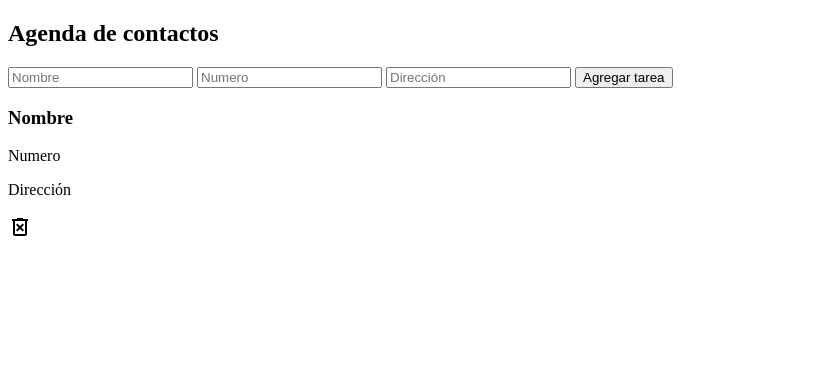
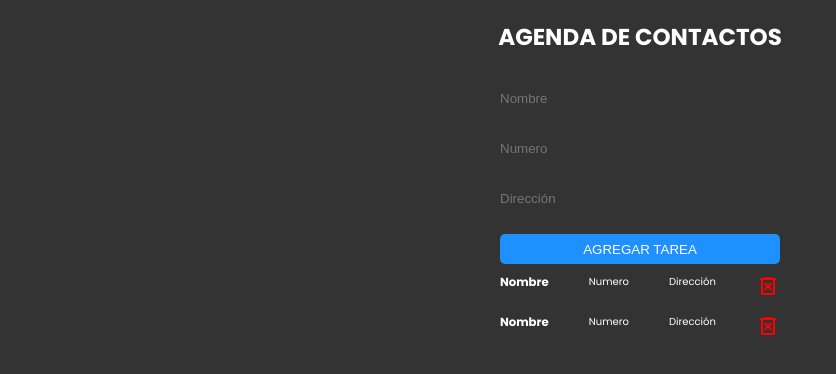
Before and after one commit to JuanfeMonroyJ/Agenda-de-Contactos, a plain HTML site: page index.html in a window 1280 px wide. Shown: the whole page, without its empty margins (0-836 px from the left). Drawn offline with nearby package versions, Linux system fonts and the light colour scheme.

Commit message:
integracion CSS y mejora html

```diff
--- a/index.html
+++ b/index.html
@@ -16,6 +16,7 @@
     <link
         href="https://fonts.googleapis.com/css2?family=Poppins:ital,wght@0,100;0,200;0,300;0,400;0,500;0,600;0,700;0,800;0,900;1,100;1,200;1,300;1,400;1,500;1,600;1,700;1,800;1,900&display=swap"
         rel="stylesheet">
+    <link rel="stylesheet" href="styles.css">
     <title>Contactos</title>
 </head>
 
@@ -24,7 +25,7 @@
         <!-- Head -->
         <h2>Agenda de contactos</h2>
         <!-- Formulario de datos -->
-        <div class="formulario de datos">
+        <div class="formulario-datos">
             <input type="text" class="nombre" placeholder="Nombre">
             <input type="text" class="numero" placeholder="Numero">
             <input type="text" class="direccion" placeholder="Dirección">
@@ -35,10 +36,19 @@
                     <h3>Nombre</h3>
                     <p>Numero</p>
                     <p>Dirección</p>
-                    <span class="material-symbols-outlined">
+                    <span class="material-symbols-outlined icono">
                         delete_forever
                         </span>
-
+                </div>
+            </div>
+            <div class="listado-tareas">
+                <div class="tarea">
+                    <h3>Nombre</h3>
+                    <p>Numero</p>
+                    <p>Dirección</p>
+                    <span class="material-symbols-outlined icono">
+                        delete_forever
+                        </span>
                 </div>
             </div>
         </div>
--- /dev/null
+++ b/styles.css
@@ -0,0 +1,81 @@
+*,::after,*::before {
+    margin: 0;
+    padding: 0;
+    box-sizing: border-box;
+}
+
+html {
+    font-family: "poppins", sans-serif;
+    font-size: 62.5%;
+}
+
+body {
+    background-color: rgba(0, 0, 0, .8);
+    color: rgb(255, 255, 255);
+}
+
+.container {
+    height: 100vh;
+    width: 70vh;
+    margin: 2rem auto;
+}
+
+.container h2 {
+    text-transform: uppercase;
+    text-align: center;
+    margin-bottom: 2rem;
+    font-size: 2.3rem;
+}
+
+.formulario-datos {
+    display: block;
+    width: 50%;
+    margin: 1rem auto;
+    display: flex;
+    flex-direction: column;
+}
+
+.formulario-datos input {
+    margin: 1rem 0rem;
+    line-height: 3rem;
+    background: none;
+    outline: 0;
+    border: 0;
+    color: white;
+}
+
+.formulario-datos input:active {
+    border-bottom: 1px solid dodgerblue;
+}
+
+.formulario-datos input:focus {
+    border-bottom: 1px solid dodgerblue;
+}
+
+.formulario-datos button {
+    margin: 1rem 0rem;
+    background-color: dodgerblue;
+    border: 0;
+    outline: 0;
+    height: 3rem;
+    border-radius: 5px;
+    text-transform: uppercase;
+    color: white;
+}
+
+.listado-tareas {
+    display: flex;
+    flex-direction: column;
+}
+
+.tarea {
+    display: flex;
+    flex-direction: row;
+    justify-content: space-between;
+    height: 4rem;
+}
+
+.icono {
+    cursor: pointer;
+    color: red;
+}
```
